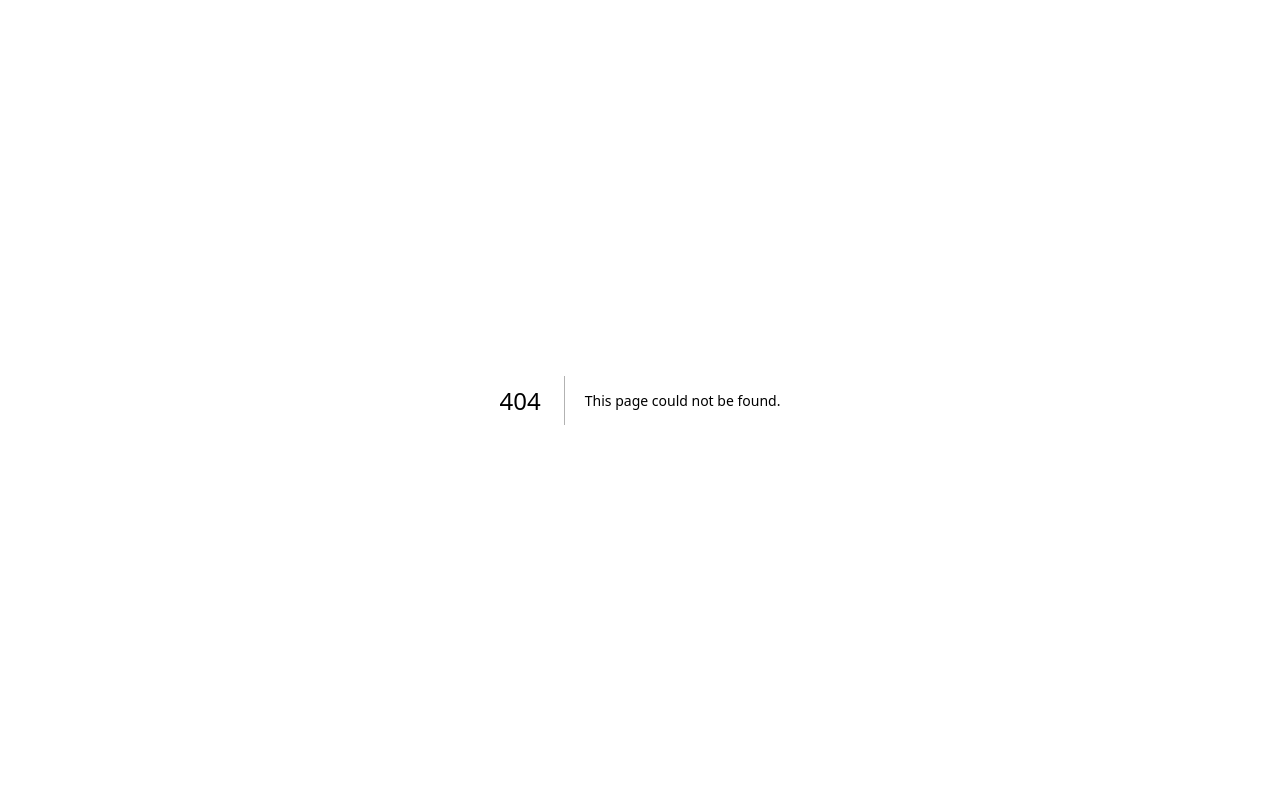
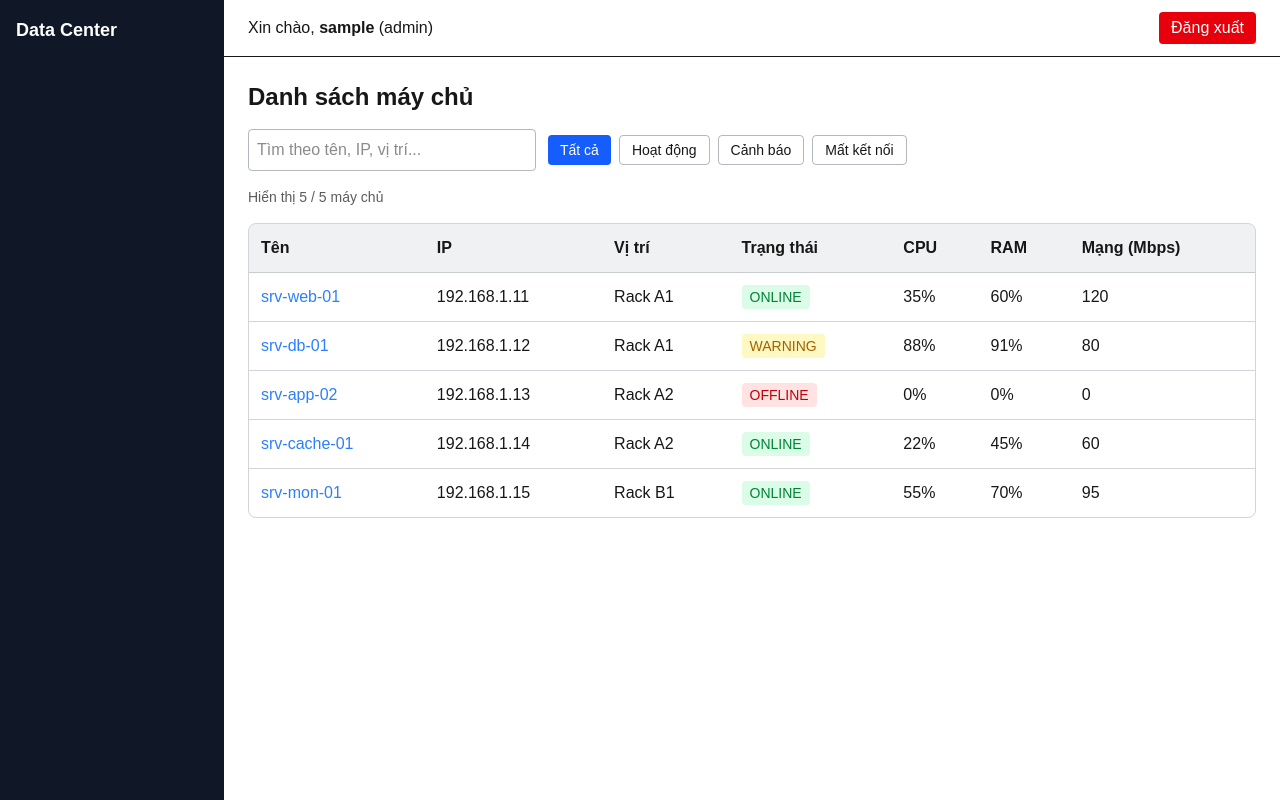
Before and after one commit to tranhoangphuc41207-stack/Cong_nghe_phan_mem, a Next.js app in the folder web/: page /servers in a window 1280 px wide. Before the commit this address had no page. Built offline with nearby package versions, Linux system fonts and the light colour scheme; sample sign-in values are in the browser's storage.

Commit message:
[Feature] KAN-65: add server list page with search and status filter

```diff
--- a/web/src/app/(dashboard)/layout.tsx
+++ b/web/src/app/(dashboard)/layout.tsx
@@ -10,6 +10,11 @@ const MENU: { label: string; href: string; roles: Role[] }[] = [
   {
     label: "Dashboard",
     href: "/dashboard",
+    roles: ["ADMIN", "OPERATOR", "TECHNICIAN"],
+  },
+  {
+    label: "Máy chủ",
+    href: "/servers",
     roles: ["ADMIN", "OPERATOR", "TECHNICIAN"],
   },
   // Khi làm xong trang nào thì thêm dòng vào đây, ví dụ:
--- /dev/null
+++ b/web/src/app/(dashboard)/servers/page.tsx
@@ -0,0 +1,120 @@
+"use client";
+import { useState } from "react";
+import Link from "next/link";
+import { mockServers } from "@/lib/dashboard-mock";
+import { ServerStatus } from "@/types";
+
+const STATUS_STYLE: Record<ServerStatus, string> = {
+  ONLINE: "bg-green-100 text-green-700",
+  WARNING: "bg-yellow-100 text-yellow-700",
+  OFFLINE: "bg-red-100 text-red-700",
+};
+
+type Filter = "ALL" | ServerStatus;
+
+const FILTERS: { value: Filter; label: string }[] = [
+  { value: "ALL", label: "Tất cả" },
+  { value: "ONLINE", label: "Hoạt động" },
+  { value: "WARNING", label: "Cảnh báo" },
+  { value: "OFFLINE", label: "Mất kết nối" },
+];
+
+export default function ServersPage() {
+  const [keyword, setKeyword] = useState("");
+  const [filter, setFilter] = useState<Filter>("ALL");
+
+  // Lọc theo trạng thái và từ khóa (tên, IP, vị trí)
+  const kw = keyword.trim().toLowerCase();
+  const list = mockServers.filter((s) => {
+    const okStatus = filter === "ALL" || s.status === filter;
+    const okKeyword =
+      !kw ||
+      s.name.toLowerCase().includes(kw) ||
+      s.ip.includes(kw) ||
+      s.location.toLowerCase().includes(kw);
+    return okStatus && okKeyword;
+  });
+
+  return (
+    <div className="space-y-4 p-6">
+      <h1 className="text-2xl font-bold">Danh sách máy chủ</h1>
+
+      <div className="flex flex-wrap items-center gap-3">
+        <input
+          className="w-72 rounded border border-gray-500/50 bg-transparent p-2"
+          placeholder="Tìm theo tên, IP, vị trí..."
+          value={keyword}
+          onChange={(e) => setKeyword(e.target.value)}
+        />
+        <div className="flex gap-2">
+          {FILTERS.map((f) => (
+            <button
+              key={f.value}
+              onClick={() => setFilter(f.value)}
+              className={`rounded px-3 py-1 text-sm ${
+                filter === f.value
+                  ? "bg-blue-600 text-white"
+                  : "border border-gray-500/50"
+              }`}
+            >
+              {f.label}
+            </button>
+          ))}
+        </div>
+      </div>
+
+      <p className="text-sm opacity-70">
+        Hiển thị {list.length} / {mockServers.length} máy chủ
+      </p>
+
+      <div className="overflow-x-auto rounded-lg border border-gray-500/30">
+        <table className="w-full text-left">
+          <thead className="bg-gray-500/10">
+            <tr>
+              <th className="p-3">Tên</th>
+              <th className="p-3">IP</th>
+              <th className="p-3">Vị trí</th>
+              <th className="p-3">Trạng thái</th>
+              <th className="p-3">CPU</th>
+              <th className="p-3">RAM</th>
+              <th className="p-3">Mạng (Mbps)</th>
+            </tr>
+          </thead>
+          <tbody>
+            {list.map((s) => (
+              <tr key={s.id} className="border-t border-gray-500/30">
+                <td className="p-3">
+                  <Link
+                    href={`/servers/${s.id}`}
+                    className="font-medium text-blue-500 hover:underline"
+                  >
+                    {s.name}
+                  </Link>
+                </td>
+                <td className="p-3">{s.ip}</td>
+                <td className="p-3">{s.location}</td>
+                <td className="p-3">
+                  <span
+                    className={`rounded px-2 py-1 text-sm ${STATUS_STYLE[s.status]}`}
+                  >
+                    {s.status}
+                  </span>
+                </td>
+                <td className="p-3">{s.cpu}%</td>
+                <td className="p-3">{s.ram}%</td>
+                <td className="p-3">{s.network}</td>
+              </tr>
+            ))}
+            {list.length === 0 && (
+              <tr>
+                <td colSpan={7} className="p-6 text-center opacity-70">
+                  Không tìm thấy máy chủ phù hợp
+                </td>
+              </tr>
+            )}
+          </tbody>
+        </table>
+      </div>
+    </div>
+  );
+}
```
